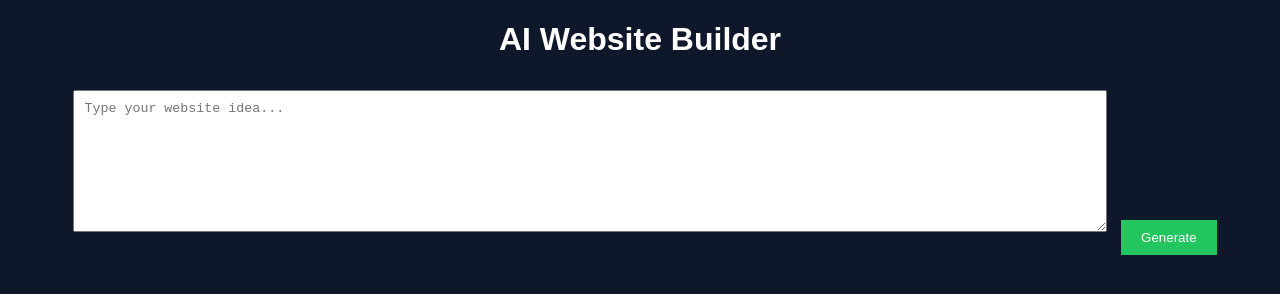
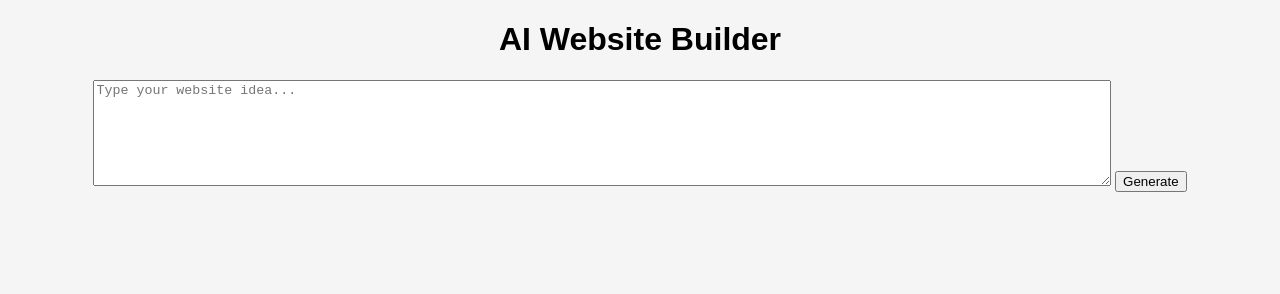
Before and after one commit to wabsit/Reyansh-AI-Builder, a website: page index.html in a window 1280 px wide. Drawn offline with Linux system fonts and the light colour scheme.

Commit message:
style.css

```diff
--- a/style.css
+++ b/style.css
@@ -8,32 +8,3 @@ textarea {
   width: 80%;
   height: 100px;
 }
-body {
-  font-family: Arial;
-  text-align: center;
-  background: #0f172a;
-  color: white;
-}
-
-textarea {
-  width: 80%;
-  height: 120px;
-  margin: 10px;
-  padding: 10px;
-}
-
-button {
-  padding: 10px 20px;
-  background: #22c55e;
-  border: none;
-  color: white;
-  cursor: pointer;
-}
-
-iframe {
-  width: 90%;
-  height: 400px;
-  background: white;
-  margin-top: 20px;
-  border: none;
-}
```
